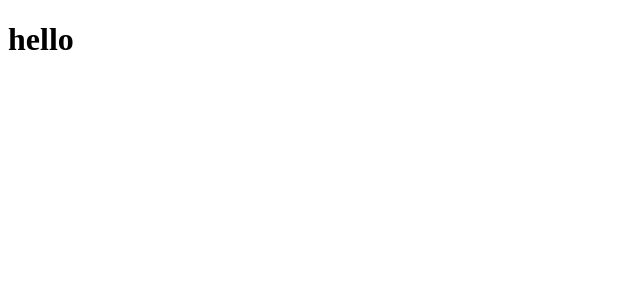
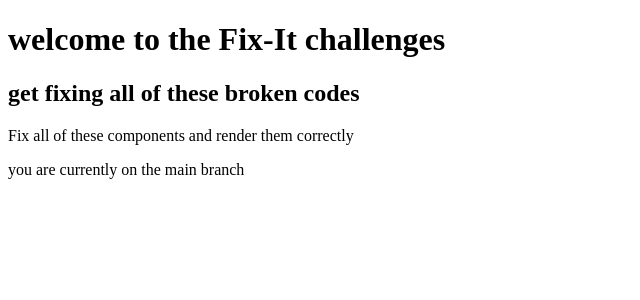
Before and after one commit to riggage/fix-its, a React (Create React App) app: page / in a window 1280 px wide. Shown: the top 300 px of the page, without its empty margins (0-640 px from the left). Built offline with nearby package versions, Linux system fonts and the light colour scheme.

Commit message:
starter branch

```diff
--- a/src/App.js
+++ b/src/App.js
@@ -1,15 +1,11 @@
-
-
-
-
-
-
-
-
-
 const App = () => {
   return (
-    <h1>hello</h1>
+    <div>
+      <h1>welcome to the Fix-It challenges</h1>
+      <h2>get fixing all of these broken codes</h2>
+      <p>Fix all of these components and render them correctly</p>
+      <p>you are currently on the main branch</p>
+    </div>
   );
 }
 
--- a/src/Fix-it-1/Fix-it-1.js
+++ /dev/null
@@ -1,9 +0,0 @@
-
-
-const FixIt1 = () => {
-    return (
-        <h1>FIX IT 1</h1>
-    )
-}
-
-export default FixIt1
```
Also changed, not shown: src/index.js (+1 -7 lines), 1 other file (tests, documents, lock files or other folders).
